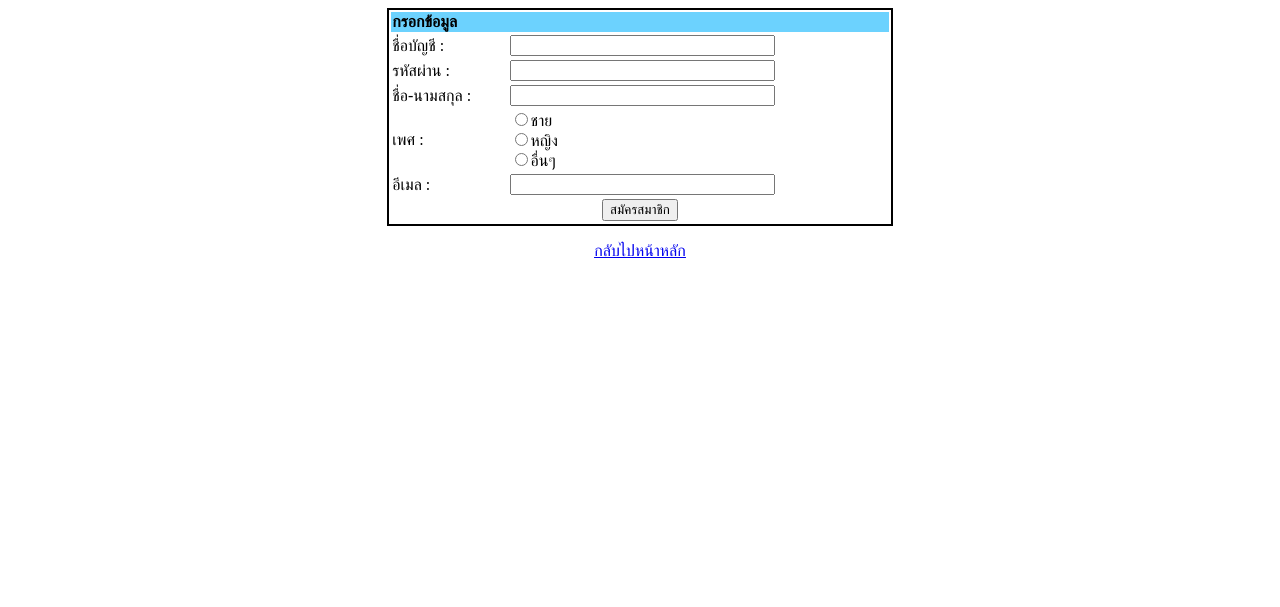
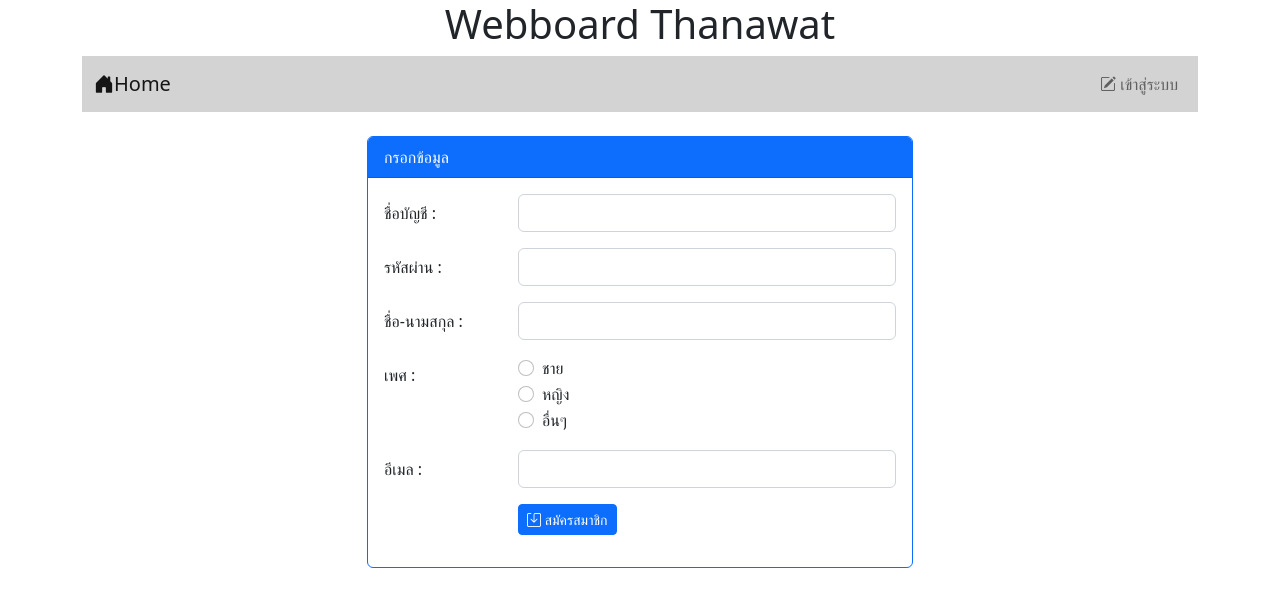
Before and after one commit to ThanawatBundasak/Webboard, a PHP site: page /register.php in a window 1280 px wide. Shown: the top 607 px of the page. Run offline with PHP 8.4, Linux system fonts and the light colour scheme; some libraries are stand-ins or nearby versions.

Commit message:
link to database

```diff
--- a/nav.php
+++ b/nav.php
@@ -25,7 +25,7 @@
                     aria-expanded="false"><i class="bi bi-person-lines-fill"></i> <?php echo $_SESSION ["username"] ?></a>
                     <ul class="dropdown-menu" aria-labelledby="button1">
                         <li><a href="logout.php" class="dropdown-item">
-                            <i class="bi bi-person-lines-fill"></i> ออกจากระบบ
+                            <i class="bi bi-power"></i> ออกจากระบบ
                             </a>
                         </li>
                     </ul>
--- a/register.php
+++ b/register.php
@@ -12,26 +12,80 @@
     <meta http-equiv="X-UA-Compatible" content="IE=edge">
     <meta name="viewport" content="width=device-width, initial-scale=1.0">
     <title>Register</title>
-    <style>
-        table th{
-            text-align: left;color:black;background-color: #6CD2FE;
-        }
-    </style>
+    <!-- CSS only -->
+    <link href="https://cdn.jsdelivr.net/npm/bootstrap@5.2.2/dist/css/bootstrap.min.css" rel="stylesheet" integrity="sha384-Zenh87qX5JnK2Jl0vWa8Ck2rdkQ2Bzep5IDxbcnCeuOxjzrPF/et3URy9Bv1WTRi" crossorigin="anonymous">
+    <!-- JavaScript Bundle with Popper -->
+    <script src="https://cdn.jsdelivr.net/npm/bootstrap@5.2.2/dist/js/bootstrap.bundle.min.js" integrity="sha384-OERcA2EqjJCMA+/3y+gxIOqMEjwtxJY7qPCqsdltbNJuaOe923+mo//f6V8Qbsw3" crossorigin="anonymous"></script>
+    <link rel="stylesheet" href="https://cdn.jsdelivr.net/npm/bootstrap-icons@1.9.1/font/bootstrap-icons.css">
 </head>
 <body>
-    <table style="border:2px solid black; width:40%" align="center">
-        <tr><th colspan="2">กรอกข้อมูล</th></tr>
-        <tr><td>ชื่อบัญชี :</td><td><input type="text" name="user" size="30"></td></tr>
-        <tr><td>รหัสผ่าน :</td><td><input type="password" name="password" size="30"></td></tr>
-        <tr><td>ชื่อ-นามสกุล :</td><td><input type="text" name="name" size="30"></td></tr>
-        <tr><td>เพศ :</td><td>
-            <input type="radio" name="gender" value="m">ชาย<br>
-            <input type="radio" name="gender" value="f">หญิง<br>
-            <input type="radio" name="gender" value="o">อื่นๆ<br>
-        </td></tr>
-        <tr><td>อีเมล :</td><td><input type="text" name="email" size="30"></td></tr>
-        <tr><td colspan="2" align="center"><input type="submit" value="สมัครสมาชิก"></td></tr>
-    </table>
-    <p style="text-align: center;"><a href = "index.html"><ins>กลับไปหน้าหลัก</ins></a> </p>
+    <div class="container">
+        <h1 class="text-center">Webboard Thanawat</h1>
+        <?php include "nav.php"; ?><br>
+        <div class="row">
+
+            <div class="col-md-3"></div>
+
+            <div class="col-md-6">
+                <div class="card text-dark bg-white border-primary">
+                    <div class="card-header bg-primary text-white">กรอกข้อมูล</div>
+                    <div class="card-body">
+                        <form action="register_save.php" method="post">
+                            <div class="row mb-3">
+                                <label class="col-md-3 col-form-label">ชื่อบัญชี :</label>
+                                <div class="col-md-9">
+                                    <input type="text" name="login" class="form-control" required>
+                                </div>
+                            </div>
+                            <div class="row mb-3">
+                                <label class="col-md-3 col-form-label">รหัสผ่าน :</label>
+                                <div class="col-md-9">
+                                    <input type="password" name="password" class="form-control" required>
+                                </div>
+                            </div>
+                            <div class="row mb-3">
+                                <label class="col-md-3 col-form-label">ชื่อ-นามสกุล :</label>
+                                <div class="col-md-9">
+                                    <input type="text" name="name" class="form-control" required>
+                                </div>
+                            </div>
+                            <div class="row mb-3">
+                                <label class="col-md-3 col-form-label">เพศ :</label>
+                                <div class="col-md-9">
+                                    <div class="form-check">
+                                        <input type="radio" name="gender" value="m" class="form-check-input" required></input>
+                                        <label class="form-check-label">ชาย</label>
+                                    </div>
+                                    <div class="form-check">
+                                        <input type="radio" name="gender" value="f" class="form-check-input" required></input>
+                                        <label class="form-check-label">หญิง</label>
+                                    </div>
+                                    <div class="form-check">
+                                        <input type="radio" name="gender" value="o" class="form-check-input" required></input>
+                                        <label class="form-check-label">อื่นๆ</label>
+                                    </div>
+                                </div>
+                            </div>
+                            <div class="row mb-3">
+                                <label class="col-md-3 col-form-label">อีเมล :</label>
+                                <div class="col-md-9">
+                                    <input type="text" name="email" class="form-control" required>
+                                </div>
+                            </div>
+                            <div class="row mb-3">
+                                <label class="col-md-3 col-form-label"></label>
+                                <div class="col-md-9">
+                                    <button class="btn btn-primary btn-sm" type="summit"><i class="bi bi-save"></i> สมัครสมาชิก</button>
+                                </div>
+                            </div>
+                        </form>
+                    </div>
+                </div>
+            </div>
+
+            <div class="col-md-3"></div>
+
+        </div>
+    </div>
 </body>
 </html>
```
Also changed, not shown: register_save.php (added, +22 -0 lines).
